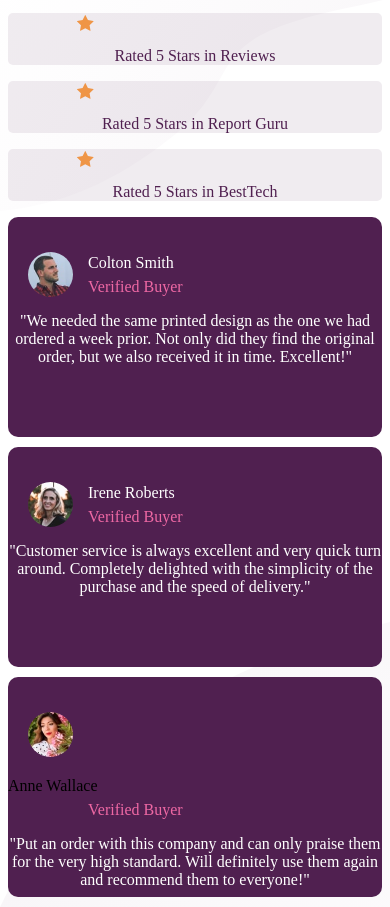
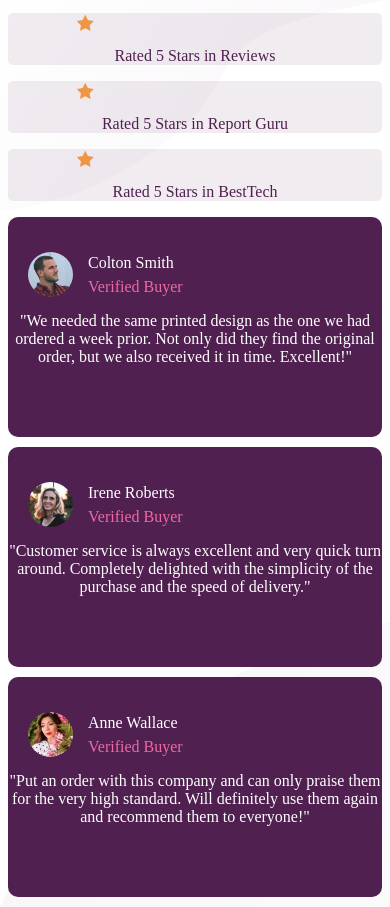
Before and after one commit to EliveltonF/InterfaceSimples, a plain HTML site: page index.html in a window 390 px wide. Shown: the part 151-1058 px from the top of the page. Drawn offline with Linux system fonts and the light colour scheme.

Commit message:
interface

```diff
--- a/design.css
+++ b/design.css
@@ -227,7 +227,7 @@ body {
         text-align: center;
         color: white;
     }
-    #nomeDois {
+    #nomeTres {
         margin-top: -47px;
         margin-left: 80px;
         color:white;
```
